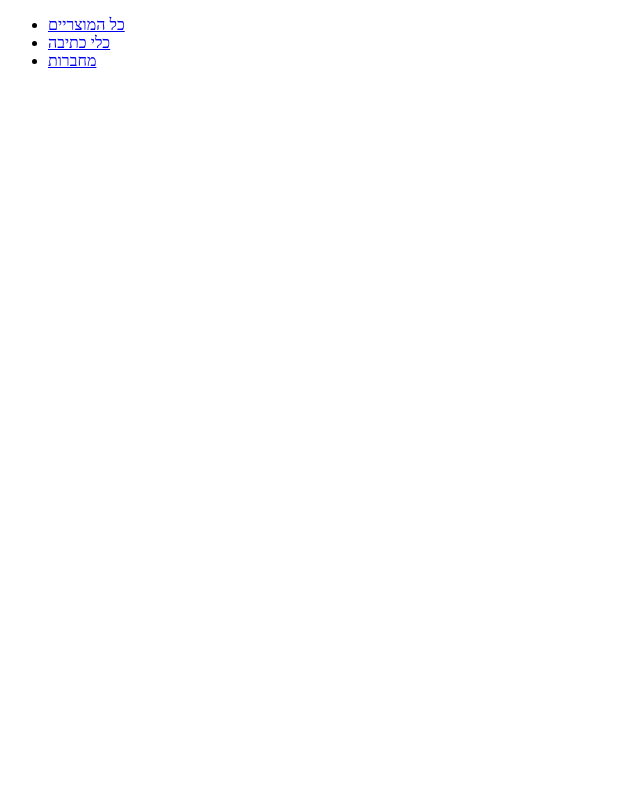
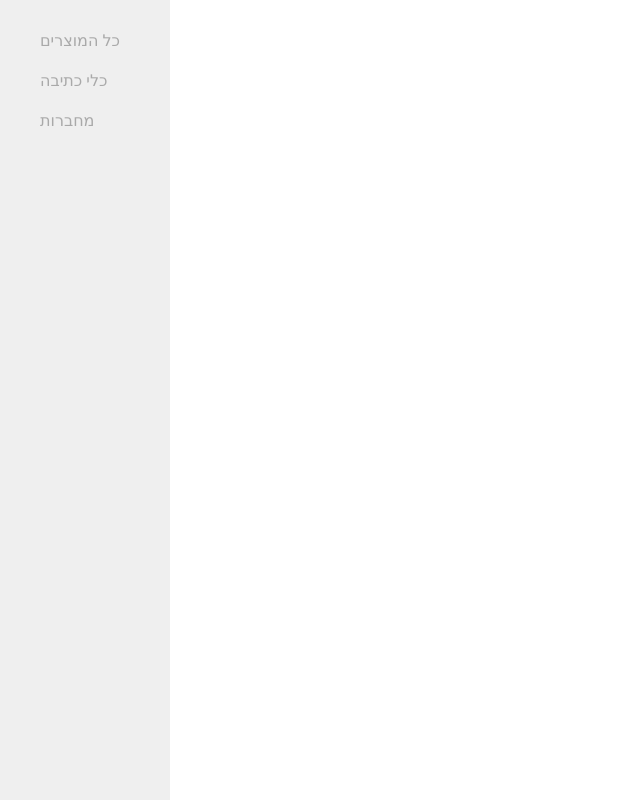
Before and after one commit to TziporaMaroko/psagot_shop, a plain HTML site: page index.html in a window 1280 px wide. Shown: the whole page, without its empty margins (0-640 px from the left). Drawn offline with Linux system fonts and the light colour scheme.

Commit message:
sidebsr css addes

```diff
--- a/index.html
+++ b/index.html
@@ -8,21 +8,22 @@
 </head>
 <body>
     <div class="main">
+        <div class="products-container">
+        </div>
         <div class="sidebar">
             <ul class="options">
-                <li class="option">
-                    <a href="#" onclick="viewProducts('all')">כל המוצריים</a>
+                <li>
+                    <a href="#" onclick="viewProducts('all')">כל המוצרים</a>
                 </li>
-                <li class="option">
+                <li>
                     <a href="#" onclick="viewProducts('all')">כלי כתיבה</a>
                 </li>
-                <li class="option">
+                <li>
                     <a href="#" onclick="viewProducts('all')">מחברות</a>
                 </li>
             </ul>
         </div>
-        <div class="products-container">
-        </div>
+
 
     </div>
     <script src="products.js"></script>
--- a/styles.css
+++ b/styles.css
@@ -0,0 +1,40 @@
+* {
+    box-sizing: border-box;
+}
+
+body {
+    margin: 0;
+    display: flex;
+    flex-direction: row;
+    min-height: 100vh;
+    font-family: 'Trebuchet MS', 'Lucida Sans Unicode', 'Lucida Grande', 'Lucida Sans', Arial, sans-serif;
+}
+
+.sidebar {
+    width: 170px;
+    background-color:rgb(239, 239, 239);
+    display: flex;
+    flex-direction: column;
+    align-self:flex-end;
+    min-height: 100vh;
+}
+
+.options{
+    margin: 20px 0px;
+    padding: 0px;
+    display: flex;
+    flex-direction: column;
+    list-style-type: none;
+}
+
+.options li ,a{
+    padding: 10px 20px;
+    color:darkgray;
+    text-decoration: none;
+
+}
+
+.options li:hover, a:hover{
+    color:rgb(239, 239, 239);
+    background-color: cornflowerblue;
+}
```
